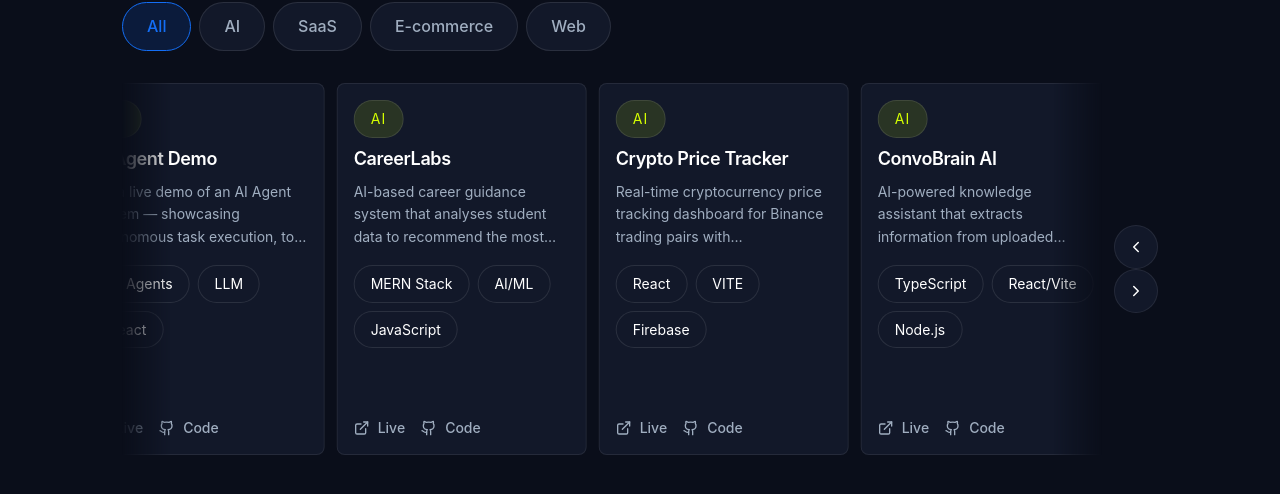
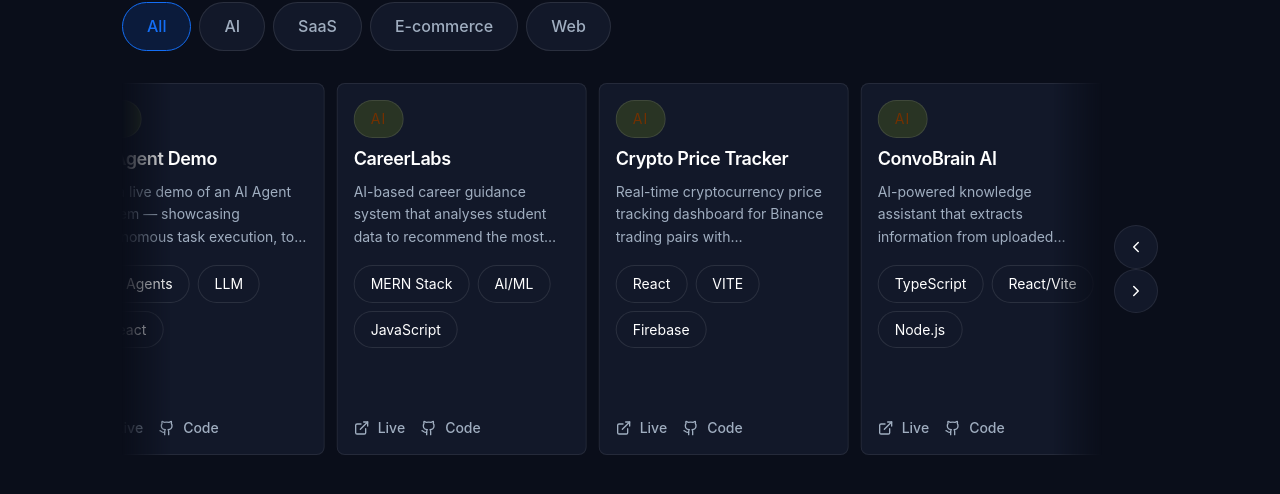
Before and after one commit to WARRAICH-11/PORTFOLIO, a React (Vite) app: page / in a window 1280 px wide. Shown: the part 2883-3377 px from the top of the page. Built offline with nearby package versions, Linux system fonts and the light colour scheme; no server answers.

Commit message:
0ctober 7

```diff
--- a/src/components/cyber-portfolio/Projects.tsx
+++ b/src/components/cyber-portfolio/Projects.tsx
@@ -1,6 +1,6 @@
 'use client';
 
-import { useMemo, useState } from 'react';
+import { useMemo, useRef, useState } from 'react';
 import { ChevronLeft, ChevronRight, ExternalLink, Github } from 'lucide-react';
 import { SplitReveal } from '../SplitReveal';
 
@@ -229,7 +229,7 @@
 
 export function Projects() {
   const [activeCategory, setActiveCategory] = useState("All");
-  const [marqueeDirection, setMarqueeDirection] = useState<'forward' | 'backward'>('forward');
+  const marqueeRef = useRef<HTMLDivElement>(null);
 
   const filtered = useMemo(() => {
     return activeCategory === "All"
@@ -238,6 +238,17 @@
   }, [activeCategory]);
 
   const visible = filtered;
+
+  const scrollMarquee = (direction: 'forward' | 'backward') => {
+    const container = marqueeRef.current;
+    if (!container) return;
+
+    // Scroll by roughly one card width (card width + gap). Adjust as needed.
+    const cardWidth = 340;
+    const amount = direction === 'forward' ? cardWidth : -cardWidth;
+
+    container.scrollBy({ left: amount, behavior: 'smooth' });
+  };
 
   return (
     <section id="projects" className="section spatial-section">
@@ -259,9 +270,7 @@
                 <button
                   key={cat}
                   type="button"
-                  onClick={() => {
-                    setActiveCategory(cat);
-                  }}
+                  onClick={() => setActiveCategory(cat)}
                   className={[
                     "portfolio-button border text-sm",
                     active
@@ -277,21 +286,41 @@
         </div>
 
         <div className="project-marquee-shell mt-8">
-          <div className="project-marquee" tabIndex={0} aria-label="Selected projects">
-            <div className={`project-marquee-track ${marqueeDirection === 'backward' ? 'is-backward' : ''}`}>
+          <div
+            ref={marqueeRef}
+            className="project-marquee"
+            tabIndex={0}
+            aria-label="Selected projects"
+          >
+            <div className="project-marquee-track">
               <div className="project-marquee-group">
-                {visible.map((project) => <MarqueeProjectCard key={project.id} project={project} />)}
+                {visible.map((project) => (
+                  <MarqueeProjectCard key={project.id} project={project} />
+                ))}
               </div>
               <div className="project-marquee-group" aria-hidden="true">
-                {visible.map((project) => <MarqueeProjectCard key={`duplicate-${project.id}`} project={project} />)}
+                {visible.map((project) => (
+                  <MarqueeProjectCard key={`duplicate-${project.id}`} project={project} />
+                ))}
               </div>
             </div>
           </div>
+
           <div className="project-marquee-controls" aria-label="Project marquee controls">
-            <button type="button" className="portfolio-focus project-marquee-control" aria-label="Move projects backward" onClick={() => setMarqueeDirection('backward')}>
+            <button
+              type="button"
+              className="portfolio-focus project-marquee-control"
+              aria-label="Move projects backward"
+              onClick={() => scrollMarquee('backward')}
+            >
               <ChevronLeft aria-hidden="true" />
             </button>
-            <button type="button" className="portfolio-focus project-marquee-control" aria-label="Move projects forward" onClick={() => setMarqueeDirection('forward')}>
+            <button
+              type="button"
+              className="portfolio-focus project-marquee-control"
+              aria-label="Move projects forward"
+              onClick={() => scrollMarquee('forward')}
+            >
               <ChevronRight aria-hidden="true" />
             </button>
           </div>
--- a/src/index.css
+++ b/src/index.css
@@ -10,7 +10,7 @@
   --text: #FFFFFF;
   --text-muted: #A0AEC0;
   --blue: #146EF5;
-  --yellow: #D4FF00;
+  --yellow: #733000;
   --link: #6EA8FF;
   --logo-violet: #A78BFA;
   --logo-orange: #FB923C;
```
